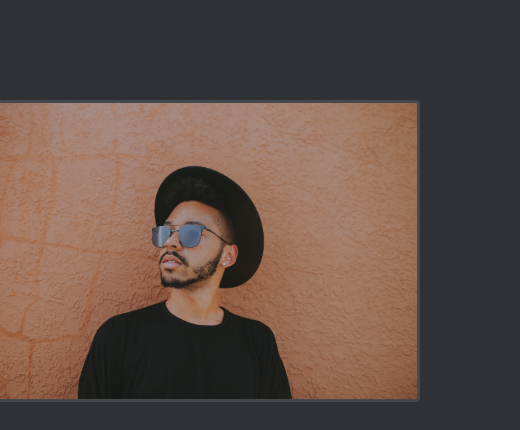
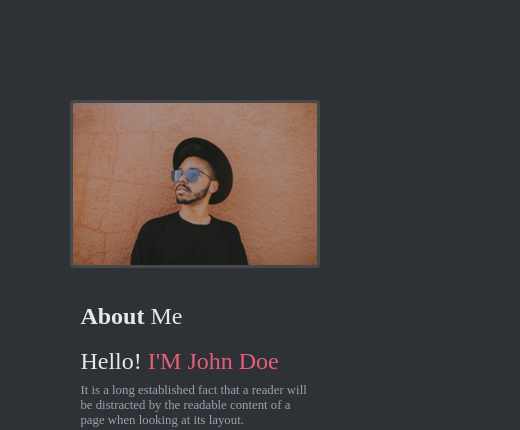
Before and after one commit to savadMKD/About-Section, a plain HTML site: page index.html in a window 390 px wide. Shown: the top 430 px of the page, 520 px wide, since content can reach past the window. Drawn offline with nearby package versions, Linux system fonts and the light colour scheme.

Commit message:
Mobile Responsiveness added

```diff
--- a/style.css
+++ b/style.css
@@ -90,3 +90,18 @@ body {
     padding: 20px;
   }
 }
+@media screen and (max-width: 1100px){
+    .about_image img {
+        width: 250px;
+    }
+    .about_text .about_text_content h2 {
+        font-size: 1.5rem;
+        margin-bottom: 1rem;
+    }
+    .about_text .about_text_content p {
+        font-size: .8rem;
+    }
+    .about_text .about_text_icon a {
+        font-size: 15px;
+    }
+}
```
